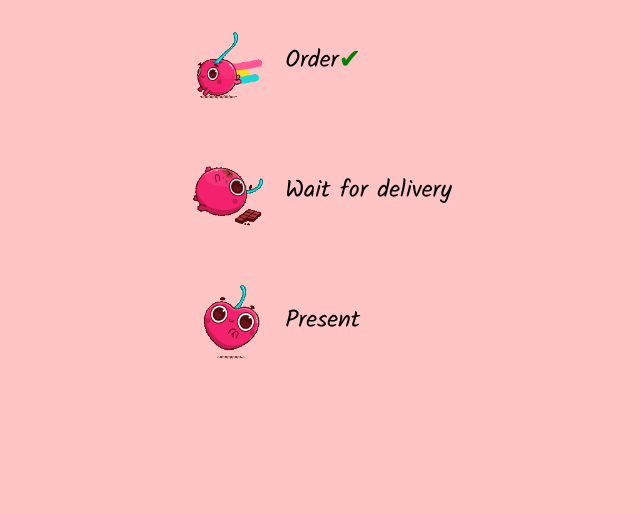
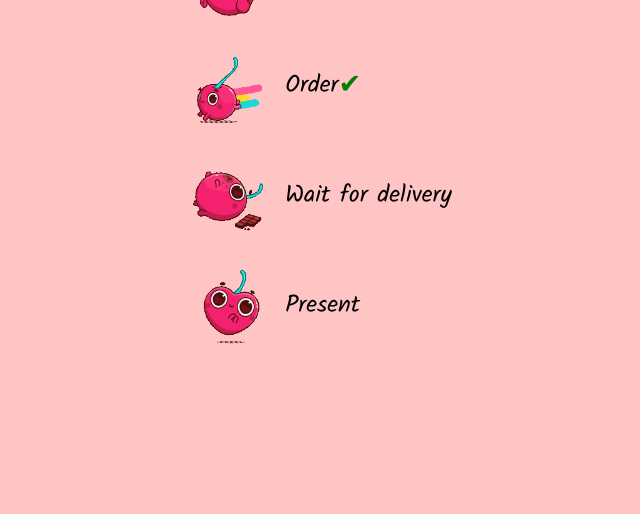
Before and after one commit to happy-bday-to-olya/bday-todo, a plain HTML site: page index.html in a window 1280 px wide. Shown: the part 1102-1616 px from the top of the page, without its empty margins (319-959 px from the left). Drawn offline with Linux system fonts and the light colour scheme.

Commit message:
fix spacing

```diff
--- a/index.html
+++ b/index.html
@@ -54,7 +54,6 @@
                 <img src="gifs/present.gif" class="emoji-base" />
                 <span class="main-text">Present</span>
             </div>
-            <div class="step-space"></div>
         </div>
     </div>
     <script src="scripts.js"></script>
--- a/styles.css
+++ b/styles.css
@@ -35,7 +35,7 @@ body {
 }
 
 .step-space {
-    height: 50px;
+    height: 30px;
 }
 
 .h-space {
```
